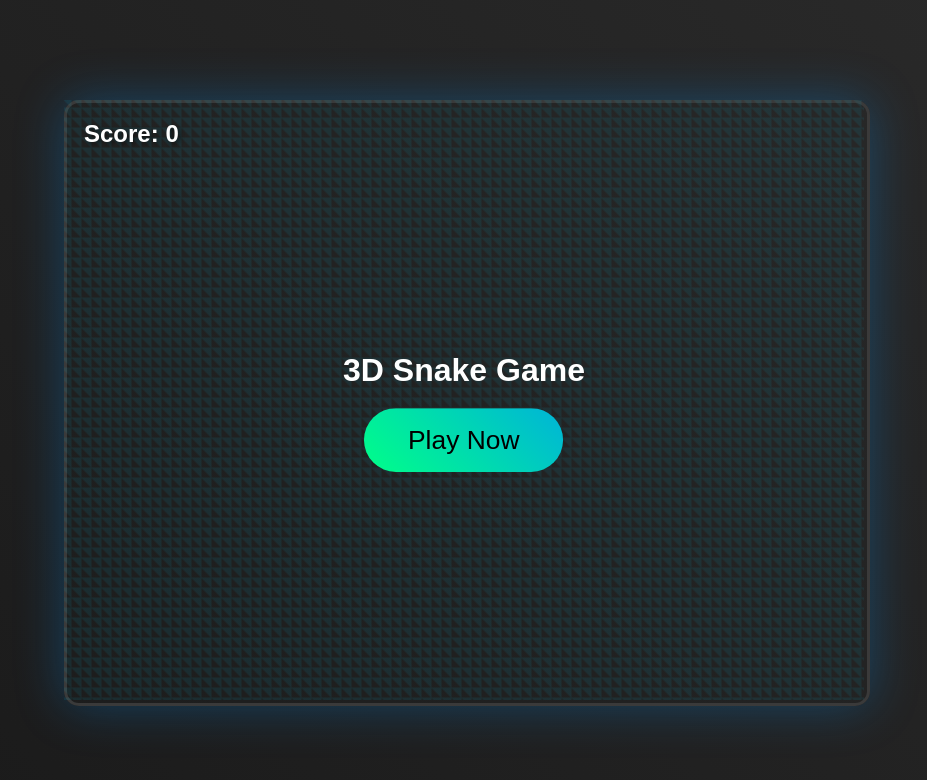
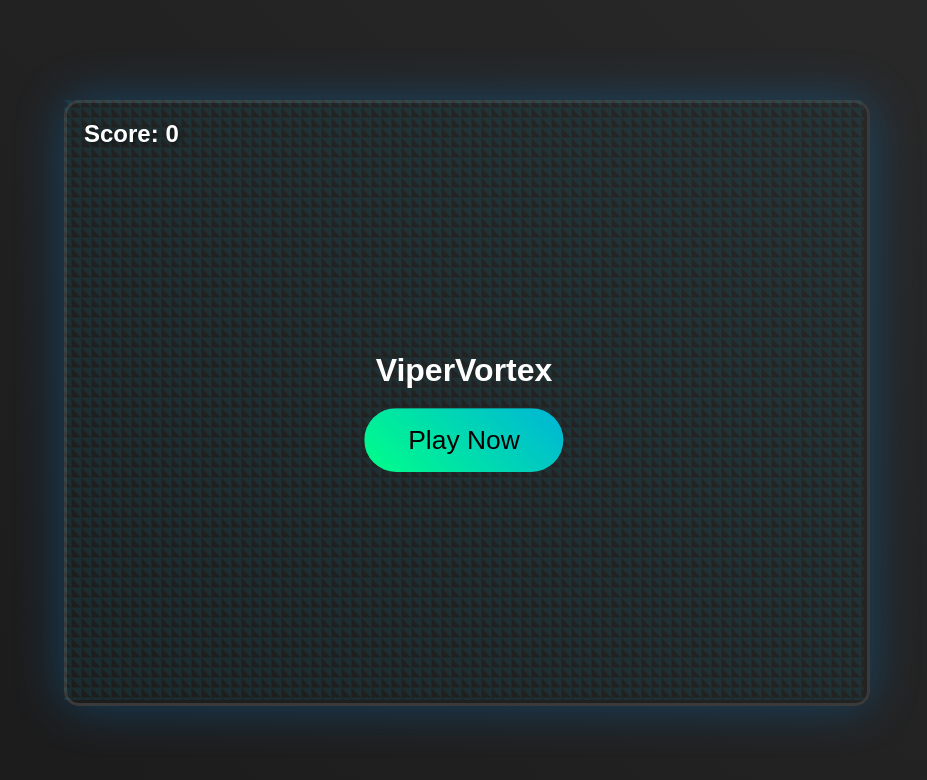
Before and after one commit to adityakrmishra/ViperVortex, a plain HTML site: page index.html in a window 1280 px wide. Shown: the whole page, without its empty margins (176-1103 px from the left). Drawn offline with Linux system fonts and the light colour scheme.

Commit message:
Updated UI

```diff
--- a/index.html
+++ b/index.html
@@ -2,7 +2,7 @@
 <html lang="en">
 <head>
     <meta charset="UTF-8">
-    <title>3D Snake Game - Aditya Kr Mishra</title>
+    <title>ViperVortex</title>
     <style>
         body {
             margin: 0;
@@ -116,7 +116,7 @@
         <div class="background-effects"></div>
         <div class="score-display">Score: <span id="scoreValue">0</span></div>
         <div class="welcome-screen">
-            <h1>3D Snake Game</h1>
+            <h1>ViperVortex</h1>
             <button class="play-button" onclick="startGame()">Play Now</button>
         </div>
         <canvas id="gameCanvas" width="800" height="600"></canvas>
```
